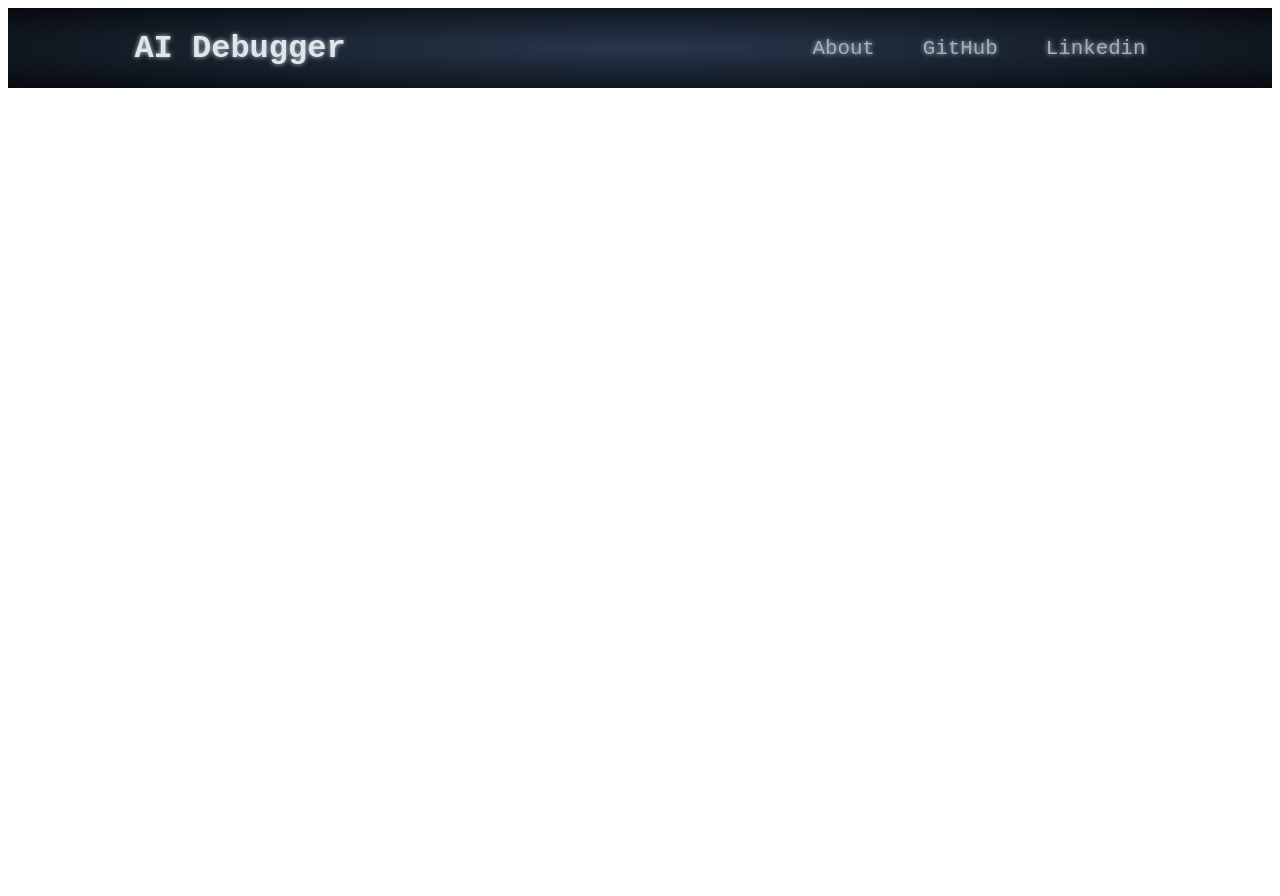
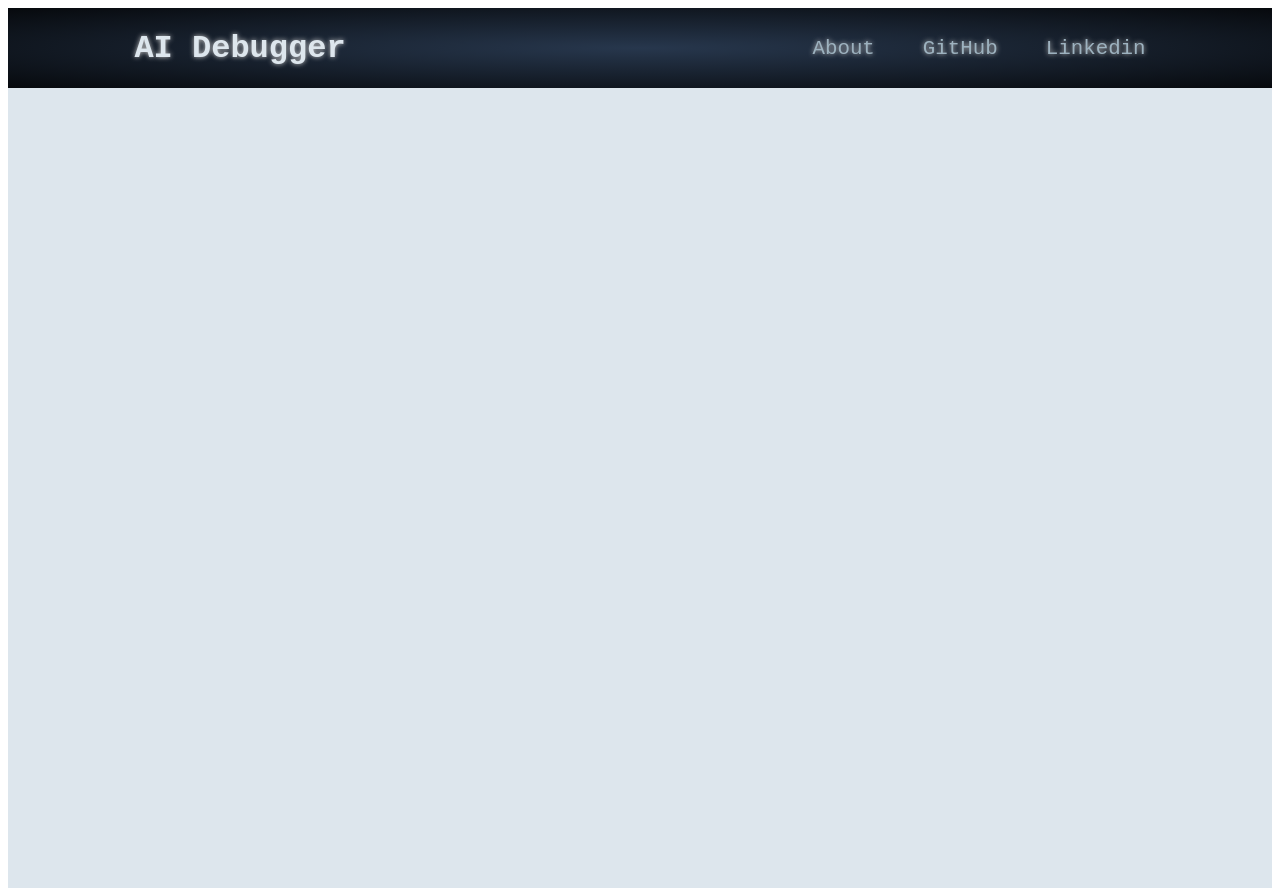
Before and after one commit to Liranalb/ai_debugger, a React (Create React App) app: page / in a window 1280 px wide. Before the commit the page ends 800 px from the top, so only its background shows below. Built offline with nearby package versions, Linux system fonts and the light colour scheme.

Commit message:
Edit layout

```diff
--- a/src/layout/Layout.module.css
+++ b/src/layout/Layout.module.css
@@ -1,5 +1,7 @@
 .main {
-    margin: 3rem auto;
-    width: 90%;
-    max-width: 40rem;
+    width: 100%;
+    display: flex;
+    flex-direction: column;
+    height: 100vh;
+    background-color: #DDE6ED;
   }
```
